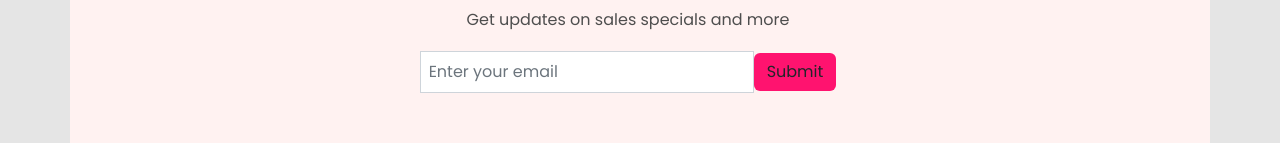
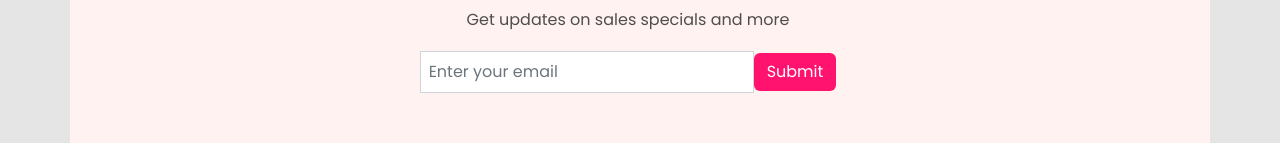
Before and after one commit to radiantCoder007/panda-commerce-master, a plain HTML site: page index.html in a window 1280 px wide. Shown: the part 2337-2480 px from the top of the page. Drawn offline with nearby package versions, Linux system fonts and the light colour scheme.

Commit message:
button text fixed

```diff
--- a/index.html
+++ b/index.html
@@ -338,7 +338,7 @@
                 id="exampleInputEmail1" aria-describedby="emailHelp">
             </div>
             <div class="col-auto">
-              <button type="submit" class="btn btn-footer rounded-end">Submit</button>
+              <button type="submit" class="btn btn-footer rounded-end text-white">Submit</button>
             </div>
           </div>
     </form>
```
